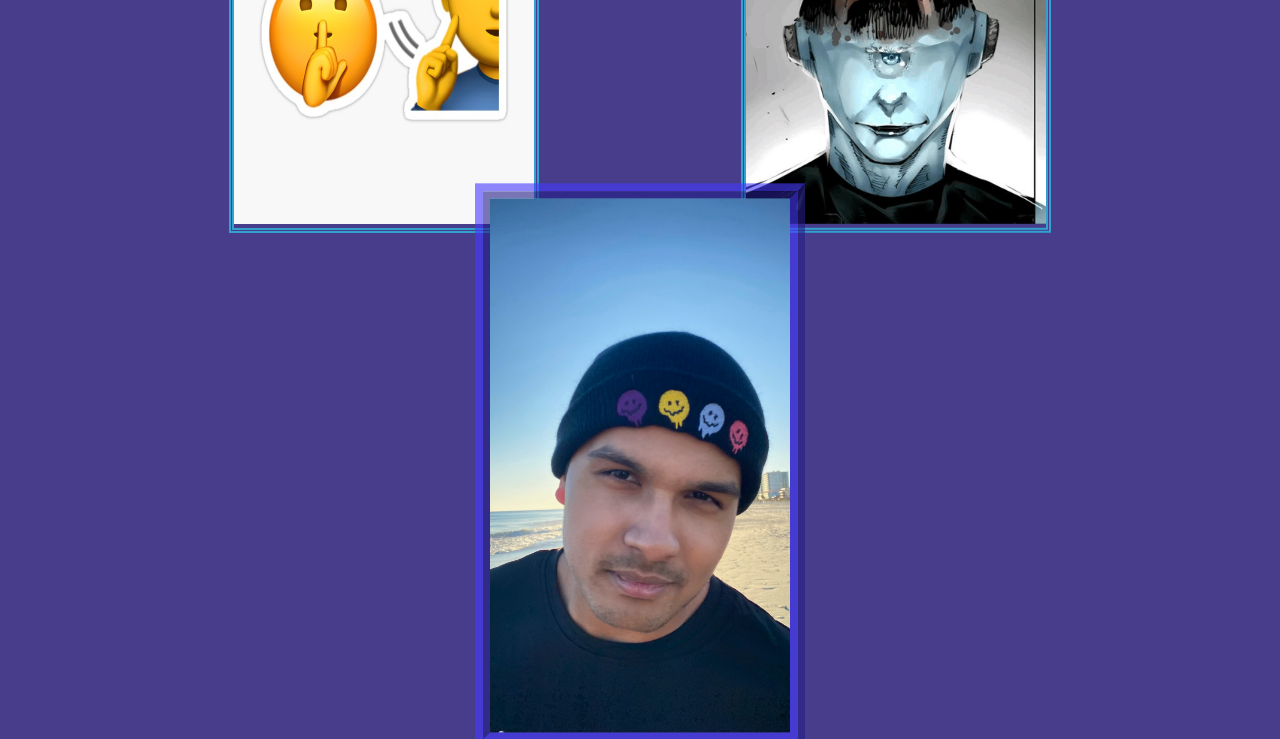
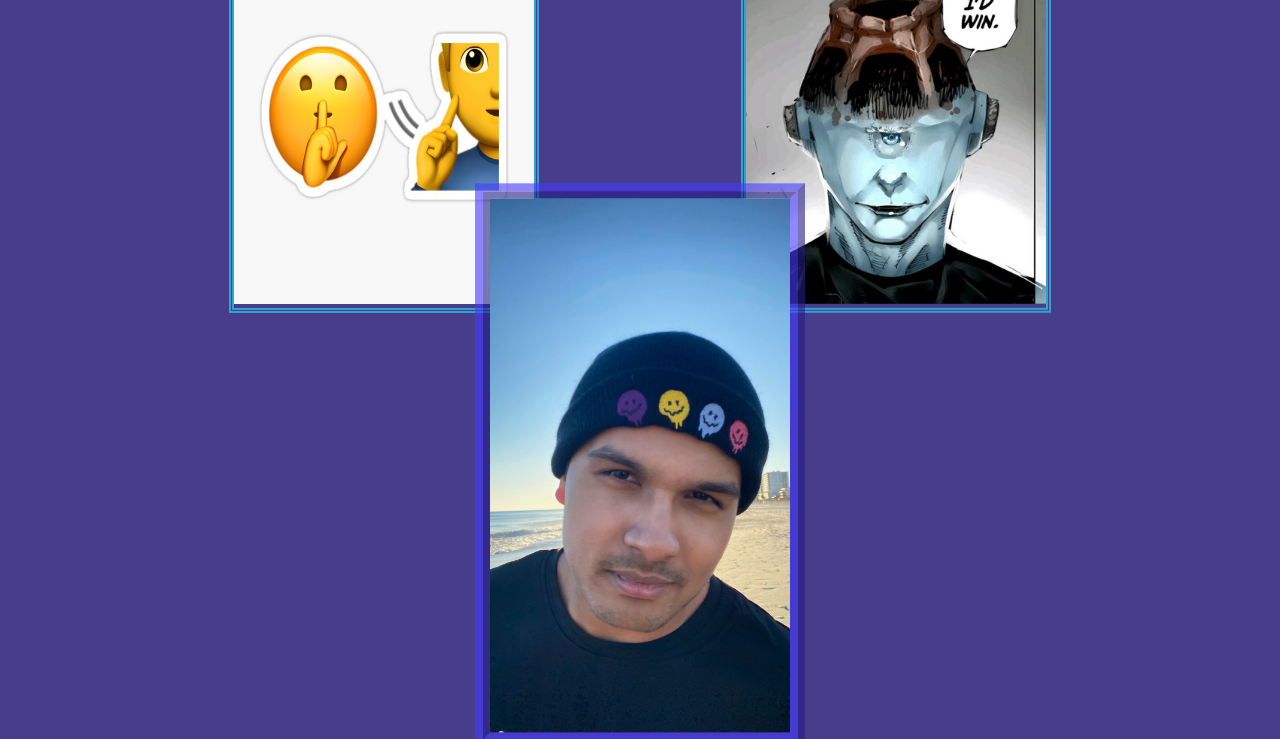
Before and after one commit to Shad0wVort3x/kedarparabcv.github.io, a plain HTML site: page index.html in a window 1280 px wide. Shown: the part 361-1100 px from the top of the page. Drawn offline with Linux system fonts and the light colour scheme; a web font is replaced by a local one.

Commit message:
Update style.css

```diff
--- a/css/style.css
+++ b/css/style.css
@@ -64,14 +64,14 @@ footer{
 div.pics2{
     position: absolute;
     border: thick double #32a1ce;
-    top: 50%;
+    top: 60%;
     left: 30%;
     transform: translate(-50%, -50%);
 }
 div.pics{
     position: absolute;
     border: thick double #32a1ce;
-    top: 50%;
+    top: 60%;
     left: 70%;
     transform: translate(-50%, -50%);
 
```
